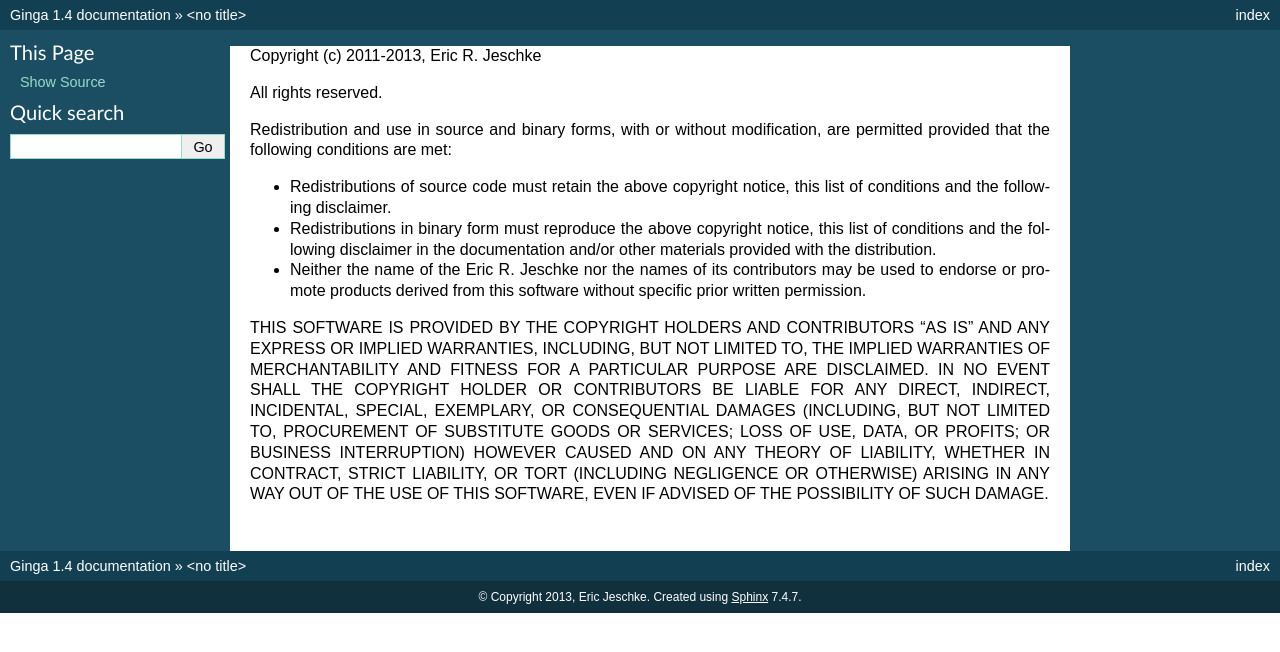
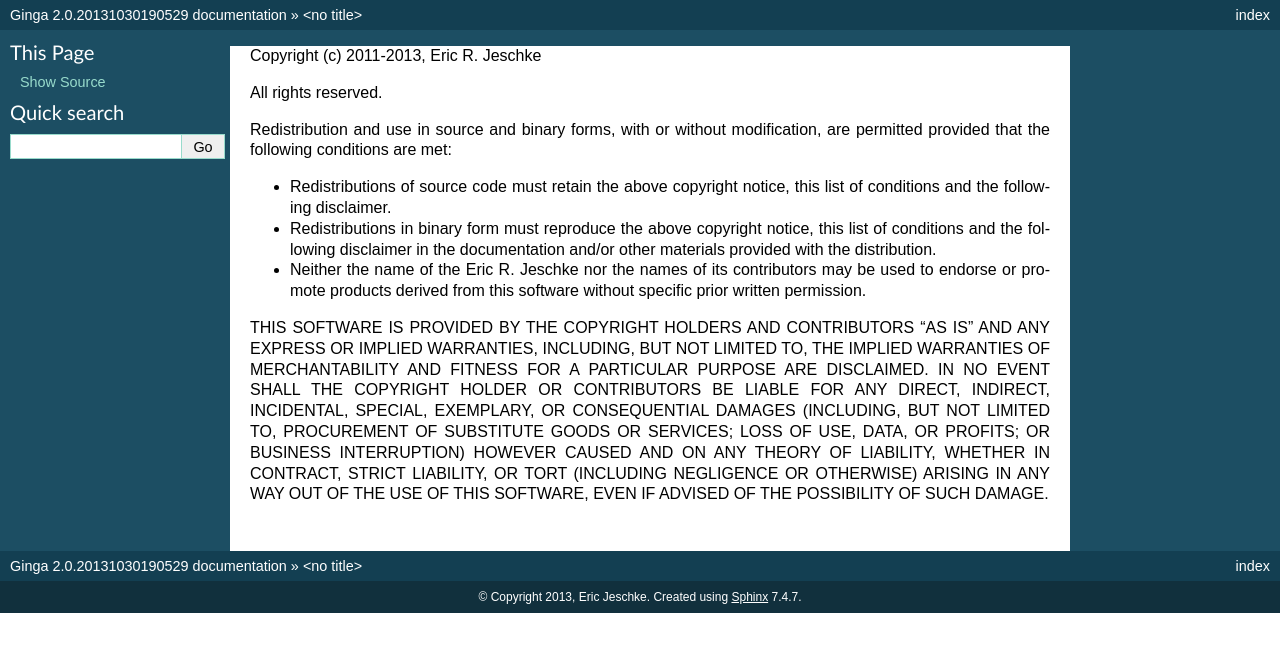
Before and after one commit to ejeschke/ginga, a Sphinx documentation site: the page built from doc/LICENSE.rst, in a window 1280 px wide. Shown: the top 652 px of the page. Built offline with Sphinx 7.4.7, drawn with Linux system fonts in a browser that asks for light colours.

Commit message:
Fix sphinx build to get current version/release info

```diff
--- a/doc/conf.py
+++ b/doc/conf.py
@@ -47,10 +47,14 @@ copyright = u'2013, Eric Jeschke'
 # |version| and |release|, also used in various other places throughout the
 # built documents.
 #
+
+sys.path.insert(0, os.path.join(os.getcwd(), '..'))
+from ginga import version as gver
+
 # The short X.Y version.
-version = '1.4'
+version = '%d.%d' % (gver.major, gver.minor)
 # The full version, including alpha/beta/rc tags.
-release = '1.4'
+release = gver.version
 
 # The language for content autogenerated by Sphinx. Refer to documentation
 # for a list of supported languages.
```
